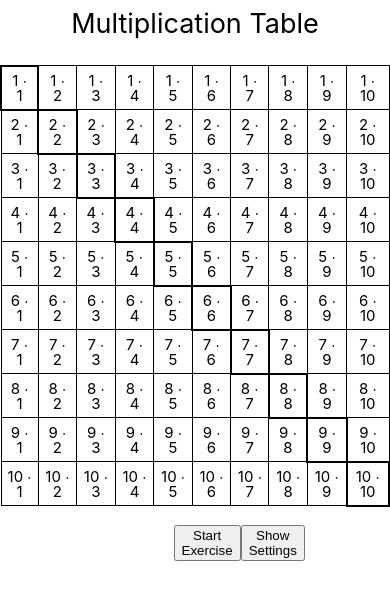
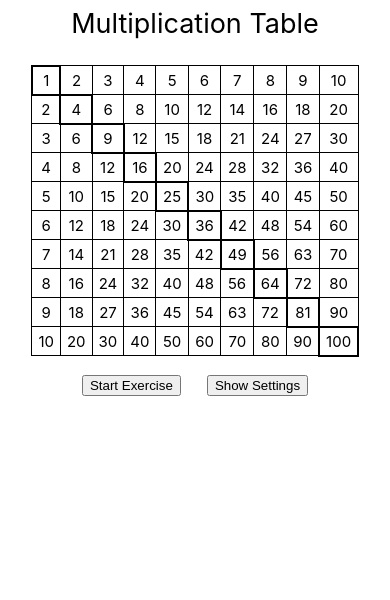
Before and after one commit to rok7803/multiplication-table, a React (Create React App) app: page / in a window 390 px wide. Both pictures are taken after a click on the button "Create Table". Shown: the top 600 px of the page. Built offline with nearby package versions, Linux system fonts and the light colour scheme.

Commit message:
Initial commit

```diff
--- a/package.json
+++ b/package.json
@@ -2,16 +2,20 @@
   "name": "multiplication-table",
   "version": "0.1.0",
   "private": true,
+  "homepage": "https://ha6icht.github.io/multiplication-table/",
   "dependencies": {
     "@testing-library/jest-dom": "^4.2.4",
     "@testing-library/react": "^9.5.0",
     "@testing-library/user-event": "^7.2.1",
+    "gh-pages": "^3.2.3",
     "react": "^16.13.1",
     "react-dom": "^16.13.1",
     "react-scripts": "3.4.1"
   },
   "scripts": {
     "start": "react-scripts start",
+    "predeploy": "npm run build",
+    "deploy": "gh-pages -d build",
     "build": "react-scripts build",
     "test": "react-scripts test",
     "eject": "react-scripts eject"
--- a/src/components/App/App.css
+++ b/src/components/App/App.css
@@ -27,3 +27,18 @@ h1 {
   width: 11%;
   margin-bottom: 0.5rem;
 }
+@media screen and (max-width: 1024px){
+  .Table-button{
+      width: 20%;
+  }
+}
+@media screen and (max-width: 640px){
+  .Table-button{
+      width: 32%;
+  }
+}
+@media screen and (max-width: 480px){
+  .Table-button{
+      width: 58%;
+  }
+}
--- a/src/components/SetExercise/SetExercise.css
+++ b/src/components/SetExercise/SetExercise.css
@@ -11,4 +11,19 @@
     display: flex;
     justify-content: space-between;
     width: 14%;
-  }
+}
+@media screen and (max-width: 1024px){
+    .Exercise-button{
+        width: 35%;
+    }
+}
+@media screen and (max-width: 640px){
+    .Exercise-button{
+        width: 40%;
+    }
+}
+@media screen and (max-width: 480px){
+    .Exercise-button{
+        width: 75%;
+    }
+}
--- a/src/components/Table/Table.js
+++ b/src/components/Table/Table.js
@@ -7,9 +7,14 @@ class Table extends React.Component{
         //console.log(this.props.term);
         for(let i=0;i<this.props.term;i++){
             //console.log(i);
-            if(this.props.square && this.props.serie > 0 && (i+1) / this.props.serie === 1)
-            rows.push(<td key={this.props.serie+(i+1)} className="Square">{this.props.serie} &#8729; {i+1}</td>);
-            else rows.push(<td key={this.props.serie+(i+1)} className="Serie">{this.props.serie} &#8729; {i+1}</td>);
+            if(this.props.square && this.props.serie > 0 && (i+1) / this.props.serie === 1){
+                //multiplication dot: &#8729;
+                rows.push(<td key={this.props.serie+(i+1)}
+                className="Square">{this.props.serie*(i+1)}</td>);
+            } else {
+                rows.push(<td key={this.props.serie+(i+1)}
+                className="Serie">{this.props.serie*(i+1)}</td>);
+            }
         }
         return rows;
     }
```
Also changed, not shown: 1 other file (tests, documents, lock files or other folders).
